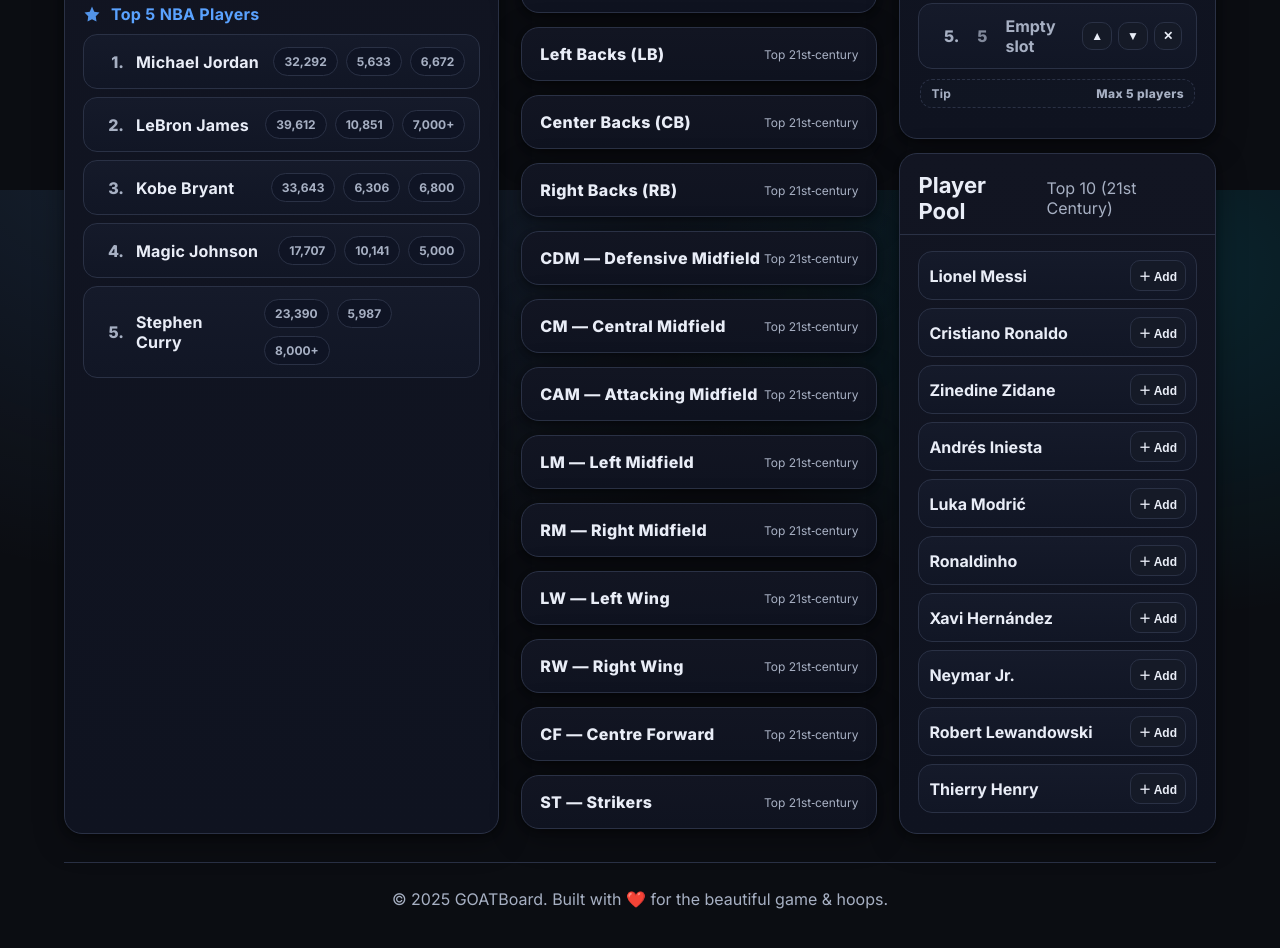
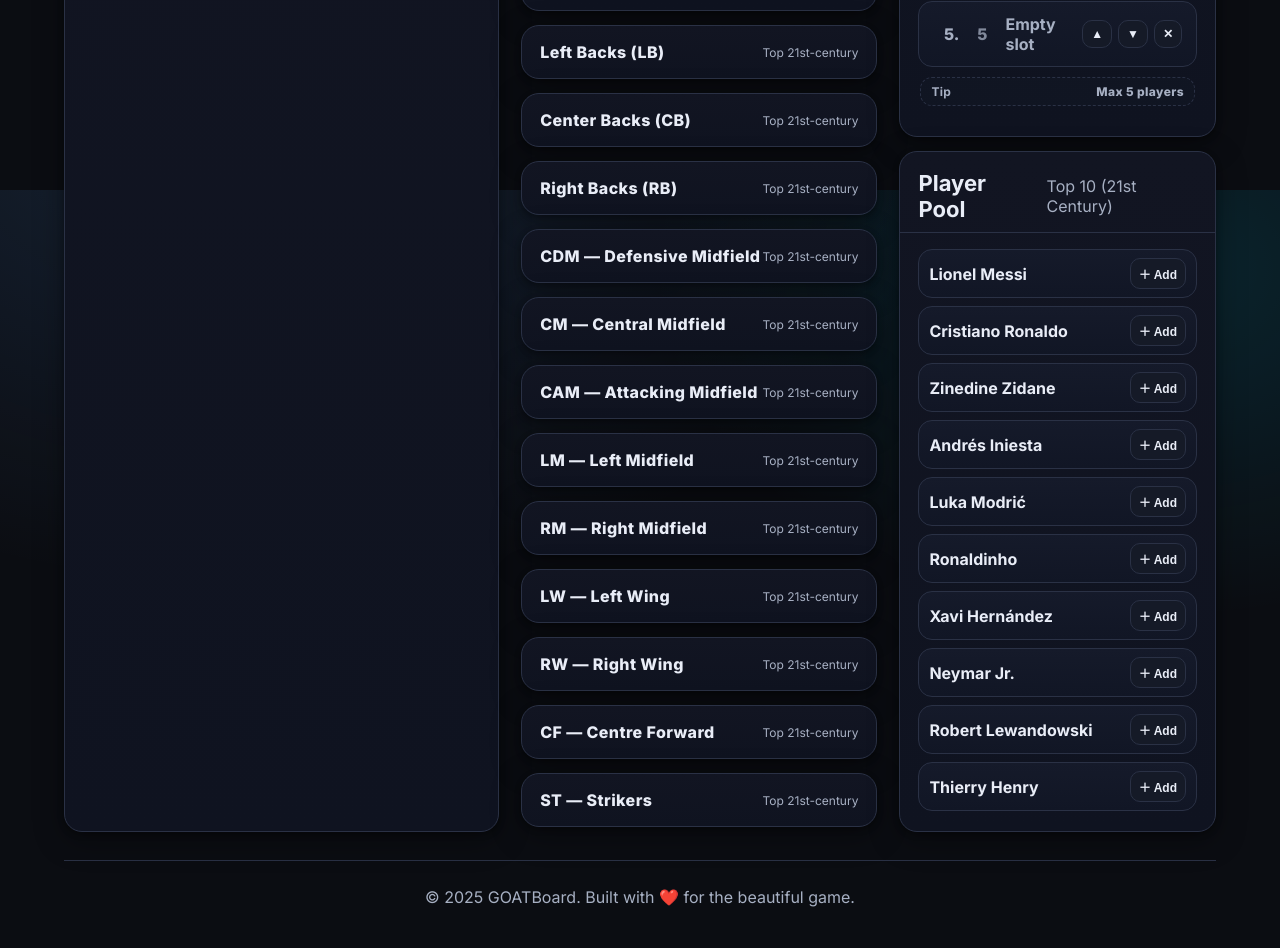
Before and after one commit to Directory1015/GoatBoard, a plain HTML site: page index.html in a window 1280 px wide. Shown: the part 610-1558 px from the top of the page. Drawn offline with Linux system fonts and the light colour scheme.

Commit message:
Update index.html

```diff
--- a/index.html
+++ b/index.html
@@ -4,7 +4,7 @@
   <meta charset="UTF-8" />
   <meta name="viewport" content="width=device-width, initial-scale=1" />
   <title>GOATBoard — Top Players</title>
-  <meta name="description" content="GOATBoard ranks the greatest footballers and NBA players of the 21st century by position with clean visuals." />
+  <meta name="description" content="GOATBoard ranks the greatest footballers of the 21st century by position with clean visuals." />
   <link rel="preconnect" href="https://fonts.gstatic.com" crossorigin>
   <link href="https://fonts.googleapis.com/css2?family=Inter:wght@400;500;600;700;800&display=swap" rel="stylesheet">
   <style>
@@ -157,11 +157,11 @@
         </div>
         <div>
           <h1>GOATBoard</h1>
-          <p class="tagline">Top 5 of the 21st Century — Soccer & NBA</p>
+          <p class="tagline">Top 5 of the 21st Century — Soccer</p>
           <div class="chips" aria-hidden="true">
             <span class="chip">No ads</span>
             <span class="chip">Fast & lightweight</span>
-            <span class="chip">Mobile‑friendly</span>
+            <span class="chip">Mobile-friendly</span>
           </div>
         </div>
       </div>
@@ -225,20 +225,6 @@
               </span>
             </li>
           </ol>
-
-          <div class="section">
-            <h3>
-              <svg class="mini" viewBox="0 0 24 24" fill="none" xmlns="http://www.w3.org/2000/svg"><path d="M12 2l3 7 7 1-5 5 1 7-6-3-6 3 1-7-5-5 7-1 3-7z" fill="currentColor"/></svg>
-              Top 5 NBA Players
-            </h3>
-            <ol class="rank" aria-label="Top 5 NBA Players">
-              <li><span class="name">Michael Jordan</span><span class="badges"><span class="badge" title="Points">32,292</span><span class="badge" title="Assists">5,633</span><span class="badge" title="Dribbles (est.)">6,672</span></span></li>
-              <li><span class="name">LeBron James</span><span class="badges"><span class="badge" title="Points">39,612</span><span class="badge" title="Assists">10,851</span><span class="badge" title="Dribbles (est.)">7,000+</span></span></li>
-              <li><span class="name">Kobe Bryant</span><span class="badges"><span class="badge" title="Points">33,643</span><span class="badge" title="Assists">6,306</span><span class="badge" title="Dribbles (est.)">6,800</span></span></li>
-              <li><span class="name">Magic Johnson</span><span class="badges"><span class="badge" title="Points">17,707</span><span class="badge" title="Assists">10,141</span><span class="badge" title="Dribbles (est.)">5,000</span></span></li>
-              <li><span class="name">Stephen Curry</span><span class="badges"><span class="badge" title="Points">23,390</span><span class="badge" title="Assists">5,987</span><span class="badge" title="Dribbles (est.)">8,000+</span></span></li>
-            </ol>
-          </div>
         </div>
       </section>
 
@@ -248,7 +234,7 @@
           <details open>
             <summary>
               <span class="sum-title">Goalkeepers (GK)</span>
-              <span class="sum-meta">Top 21st‑century</span>
+              <span class="sum-meta">Top 21st-century</span>
             </summary>
             <div class="panel">
               <div class="labels trophies"><span class="lab-left">Player</span><span class="lab-right">Trophies&nbsp;Won</span></div>
@@ -263,7 +249,7 @@
           </details>
 
           <details>
-            <summary><span class="sum-title">Left Backs (LB)</span><span class="sum-meta">Top 21st‑century</span></summary>
+            <summary><span class="sum-title">Left Backs (LB)</span><span class="sum-meta">Top 21st-century</span></summary>
             <div class="panel">
               <div class="labels trophies"><span class="lab-left">Player</span><span class="lab-right">Trophies&nbsp;Won</span></div>
               <ol class="rank">
@@ -277,7 +263,7 @@
           </details>
 
           <details>
-            <summary><span class="sum-title">Center Backs (CB)</span><span class="sum-meta">Top 21st‑century</span></summary>
+            <summary><span class="sum-title">Center Backs (CB)</span><span class="sum-meta">Top 21st-century</span></summary>
             <div class="panel">
               <div class="labels trophies"><span class="lab-left">Player</span><span class="lab-right">Trophies&nbsp;Won</span></div>
               <ol class="rank">
@@ -291,7 +277,7 @@
           </details>
 
           <details>
-            <summary><span class="sum-title">Right Backs (RB)</span><span class="sum-meta">Top 21st‑century</span></summary>
+            <summary><span class="sum-title">Right Backs (RB)</span><span class="sum-meta">Top 21st-century</span></summary>
             <div class="panel">
               <div class="labels trophies"><span class="lab-left">Player</span><span class="lab-right">Trophies&nbsp;Won</span></div>
               <ol class="rank">
@@ -299,13 +285,13 @@
                 <li><span class="name">Kyle Walker</span><span class="badges"><span class="badge trophy">12</span></span></li>
                 <li><span class="name">João Cancelo</span><span class="badges"><span class="badge trophy">14</span></span></li>
                 <li><span class="name">Achraf Hakimi</span><span class="badges"><span class="badge trophy">8</span></span></li>
-                <li><span class="name">Trent Alexander‑Arnold</span><span class="badges"><span class="badge trophy">8</span></span></li>
+                <li><span class="name">Trent Alexander-Arnold</span><span class="badges"><span class="badge trophy">8</span></span></li>
               </ol>
             </div>
           </details>
 
           <details>
-            <summary><span class="sum-title">CDM — Defensive Midfield</span><span class="sum-meta">Top 21st‑century</span></summary>
+            <summary><span class="sum-title">CDM — Defensive Midfield</span><span class="sum-meta">Top 21st-century</span></summary>
             <div class="panel">
               <div class="labels trophies"><span class="lab-left">Player</span><span class="lab-right">Trophies&nbsp;Won</span></div>
               <ol class="rank">
@@ -319,7 +305,7 @@
           </details>
 
           <details>
-            <summary><span class="sum-title">CM — Central Midfield</span><span class="sum-meta">Top 21st‑century</span></summary>
+            <summary><span class="sum-title">CM — Central Midfield</span><span class="sum-meta">Top 21st-century</span></summary>
             <div class="panel">
               <div class="labels trophies"><span class="lab-left">Player</span><span class="lab-right">Trophies&nbsp;Won</span></div>
               <ol class="rank">
@@ -333,7 +319,7 @@
           </details>
 
           <details>
-            <summary><span class="sum-title">CAM — Attacking Midfield</span><span class="sum-meta">Top 21st‑century</span></summary>
+            <summary><span class="sum-title">CAM — Attacking Midfield</span><span class="sum-meta">Top 21st-century</span></summary>
             <div class="panel">
               <div class="labels trophies"><span class="lab-left">Player</span><span class="lab-right">Trophies&nbsp;Won</span></div>
               <ol class="rank">
@@ -347,7 +333,7 @@
           </details>
 
           <details>
-            <summary><span class="sum-title">LM — Left Midfield</span><span class="sum-meta">Top 21st‑century</span></summary>
+            <summary><span class="sum-title">LM — Left Midfield</span><span class="sum-meta">Top 21st-century</span></summary>
             <div class="panel">
               <div class="labels trophies"><span class="lab-left">Player</span><span class="lab-right">Trophies&nbsp;Won</span></div>
               <ol class="rank">
@@ -361,7 +347,7 @@
           </details>
 
           <details>
-            <summary><span class="sum-title">RM — Right Midfield</span><span class="sum-meta">Top 21st‑century</span></summary>
+            <summary><span class="sum-title">RM — Right Midfield</span><span class="sum-meta">Top 21st-century</span></summary>
             <div class="panel">
               <div class="labels trophies"><span class="lab-left">Player</span><span class="lab-right">Trophies&nbsp;Won</span></div>
               <ol class="rank">
@@ -375,7 +361,7 @@
           </details>
 
           <details>
-            <summary><span class="sum-title">LW — Left Wing</span><span class="sum-meta">Top 21st‑century</span></summary>
+            <summary><span class="sum-title">LW — Left Wing</span><span class="sum-meta">Top 21st-century</span></summary>
             <div class="panel">
               <div class="labels trophies"><span class="lab-left">Player</span><span class="lab-right">Trophies&nbsp;Won</span></div>
               <ol class="rank">
@@ -389,7 +375,7 @@
           </details>
 
           <details>
-            <summary><span class="sum-title">RW — Right Wing</span><span class="sum-meta">Top 21st‑century</span></summary>
+            <summary><span class="sum-title">RW — Right Wing</span><span class="sum-meta">Top 21st-century</span></summary>
             <div class="panel">
               <div class="labels trophies"><span class="lab-left">Player</span><span class="lab-right">Trophies&nbsp;Won</span></div>
               <ol class="rank">
@@ -403,7 +389,7 @@
           </details>
 
           <details>
-            <summary><span class="sum-title">CF — Centre Forward</span><span class="sum-meta">Top 21st‑century</span></summary>
+            <summary><span class="sum-title">CF — Centre Forward</span><span class="sum-meta">Top 21st-century</span></summary>
             <div class="panel">
               <div class="labels trophies"><span class="lab-left">Player</span><span class="lab-right">Trophies&nbsp;Won</span></div>
               <ol class="rank">
@@ -417,7 +403,7 @@
           </details>
 
           <details>
-            <summary><span class="sum-title">ST — Strikers</span><span class="sum-meta">Top 21st‑century</span></summary>
+            <summary><span class="sum-title">ST — Strikers</span><span class="sum-meta">Top 21st-century</span></summary>
             <div class="panel">
               <div class="labels trophies"><span class="lab-left">Player</span><span class="lab-right">Trophies&nbsp;Won</span></div>
               <ol class="rank">
@@ -462,7 +448,7 @@
     </div>
 
     <footer>
-      &copy; 2025 GOATBoard. Built with ❤️ for the beautiful game & hoops.
+      &copy; 2025 GOATBoard. Built with ❤️ for the beautiful game.
     </footer>
   </main>
 
@@ -485,6 +471,7 @@
         panel.querySelectorAll('.badge.trophy').forEach(x=> x.style.boxShadow='none');
       });
     });
+
     // === GOATBoard Builder ===
     (function(){
       const defaultPool = [
```
